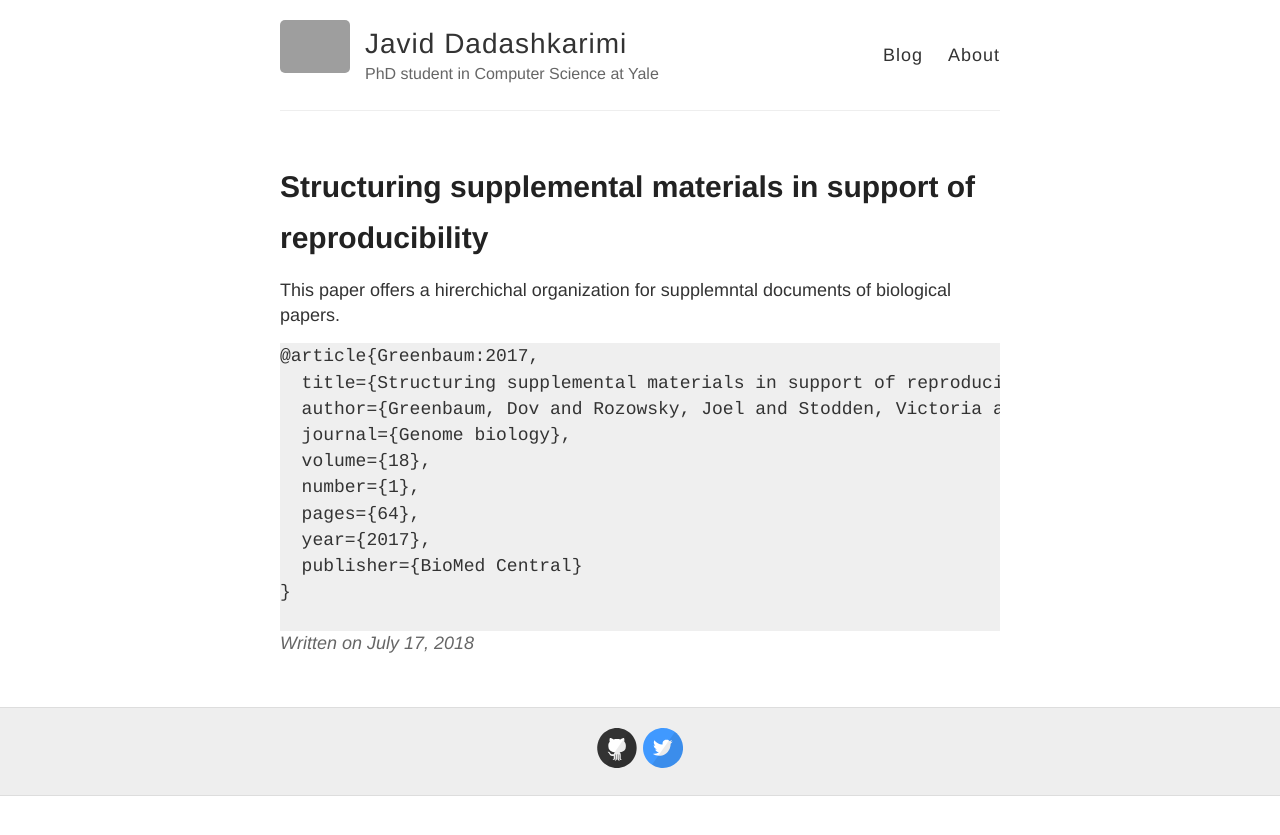
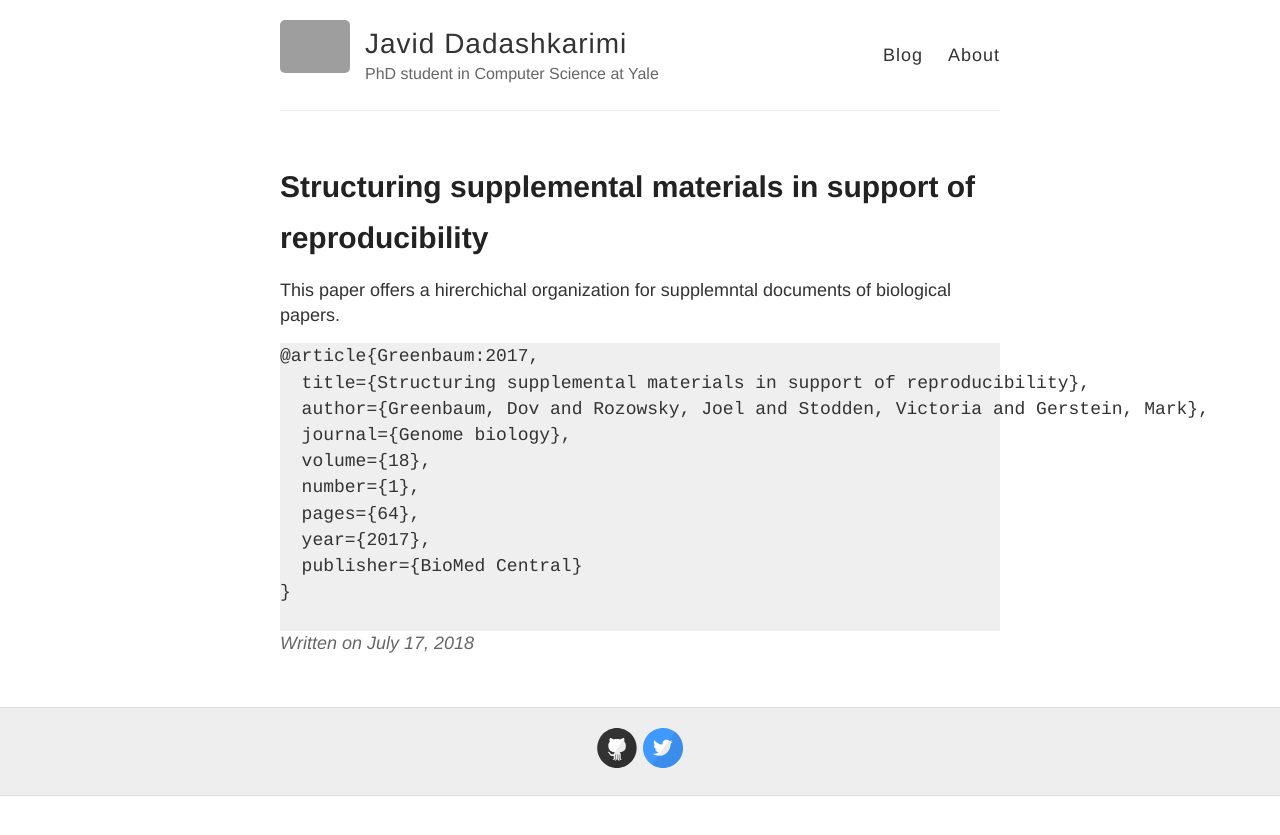
Before and after one commit to jsdelivrbot/dadashkarimi.github.io, a Jekyll site: the page built from _posts/2018-7-17-structuring-supplemental-materials-in-support-of-reproducibility.md, in a window 1280 px wide. Shown: the top 835 px of the page. Built offline with Jekyll 4.4.1, drawn with Linux system fonts in a browser that asks for light colours; grey boxes are pictures that could not be loaded.

Commit message:
Update _highlights.scss

```diff
--- a/_sass/_highlights.scss
+++ b/_sass/_highlights.scss
@@ -1,7 +1,7 @@
 
 .highlight {
   background-color: #efefef;
-  overflow: scroll;
+  overflow: visible;
 }
 
 code {
```
